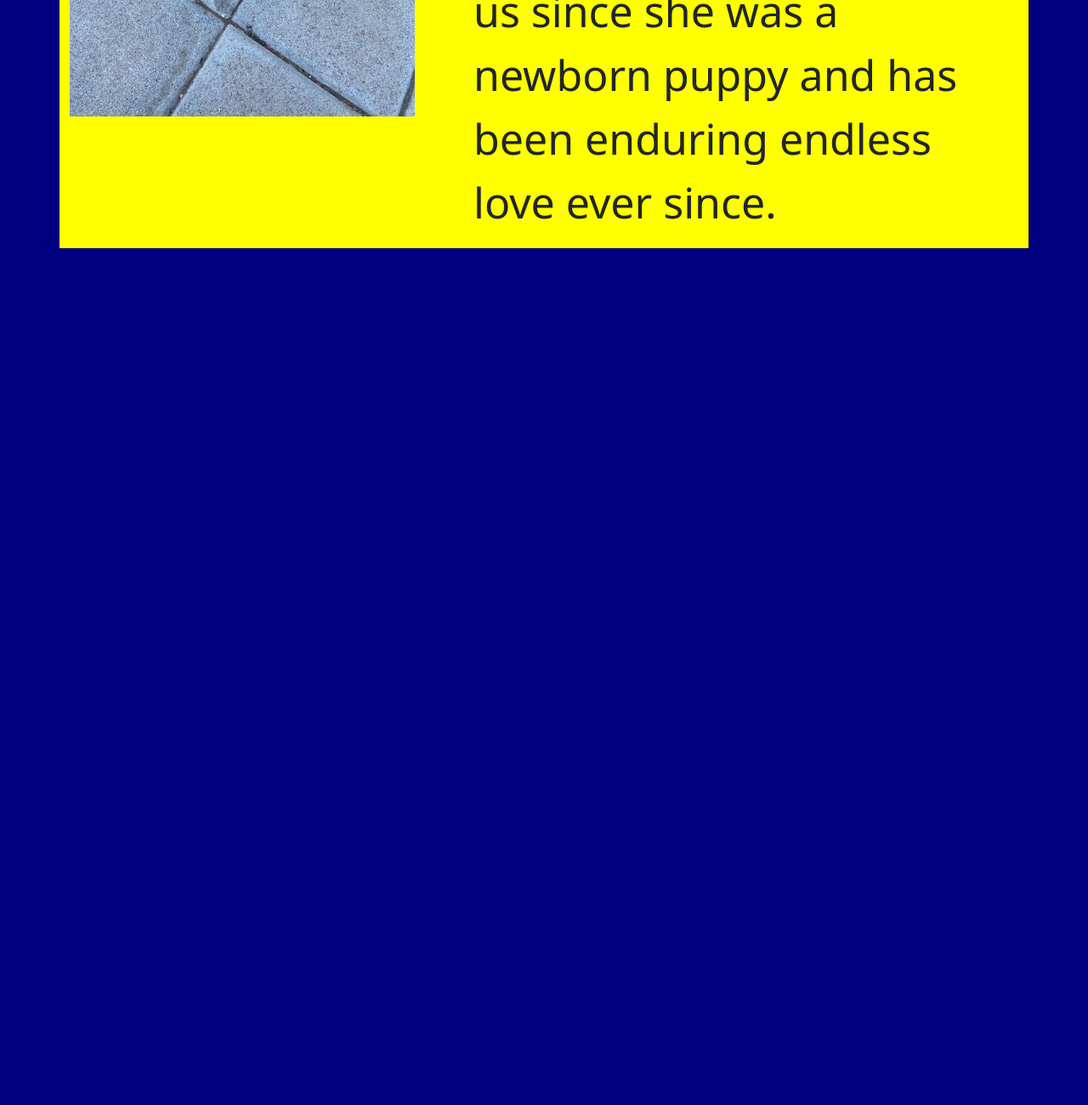
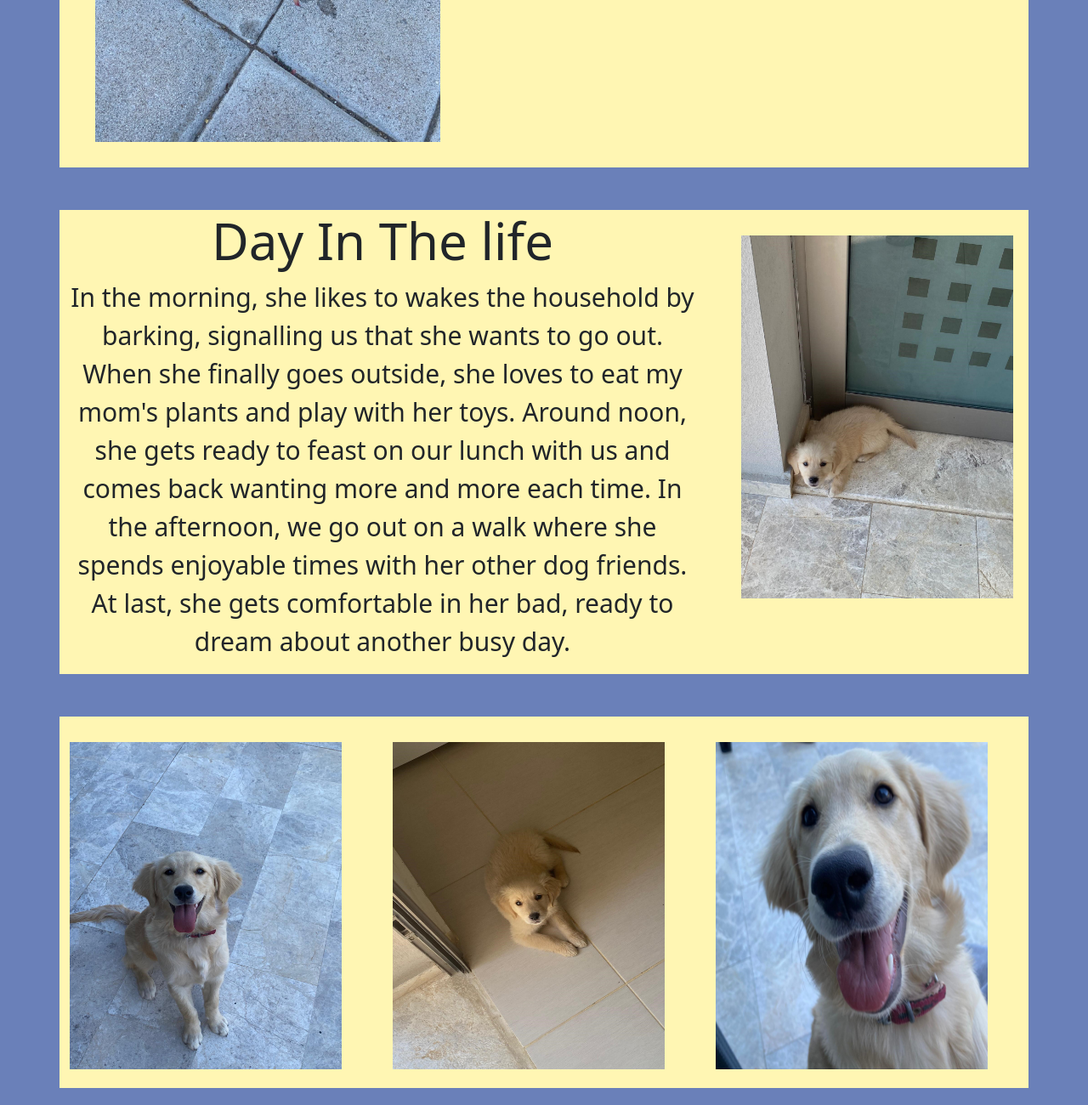
Before and after one commit to almiraberberoglu/almiraberberoglu.github.io, a plain HTML site: page index.html in a window 1280 px wide. Shown: the part 404-1704 px from the top of the page at 85% size. Before the commit the page ends 800 px from the top, so only its background shows below. Drawn offline with nearby package versions, Linux system fonts and the light colour scheme.

Commit message:
Add files via upload

```diff
--- a/css/style.css
+++ b/css/style.css
@@ -1,5 +1,6 @@
 .beren {
 	width: 90%;
+	margin: 30px;
 }
 h1 {
 	font-size: 60px;
@@ -8,11 +9,44 @@ h1 {
 	text-align: center;
 }
 p {
-	font-size: 50px;
+	font-size: 30px;
+	text-align: center;
 }
 .tılsım {
-	background-color: yellow;
+ 	background-color: #FFF6B3;
 }
 body {
-	background-color: navy;
+	background-color: #6A80B9;
 }
+h2 {
+	font-size: 60px;
+	text-align: center;
+}
+.ates {
+	width: 90%;
+	margin:30px;
+}
+.class1 {
+	background-color: #FFF6B3;
+	margin-bottom: 50px;
+	margin-top: 50px;
+}
+.class2 {
+	width: 90%;
+	height: 90%;
+}
+.class3 {
+	width: 90%;
+	height: 90%;
+}
+.class4 {
+	width: 90%;
+	height: 90%
+}
+.class5 {
+	background-color: #FFF6B3;
+}
+.class12 {
+	margin-top: 30px;
+	margin-bottom: -20px
+}
--- a/index.html
+++ b/index.html
@@ -4,9 +4,9 @@
 	<title>My Pet</title>
 	<link rel="stylesheet" type="text/css" href="https://cdn.jsdelivr.net/npm/bootstrap@5.2.3/dist/css/bootstrap.min.css">
 	<link rel="stylesheet" type="text/css" href="css/style.css">
+	<meta name="viewport" content="width-device-width, initial-scale=1">
 </head>
 <body>
-
 	 <div class="container">
 	 	<div class="row tılsım">
 	 		<div class="col-md-5">
@@ -17,18 +17,24 @@
 	 				<p>Ateş is a two year-old Golden Retriever who loves sleeping and going on walks. She has been with us since she was a newborn puppy and has been enduring endless love ever since.</p>
 	 		</div>
 	 	</div>
-	 	<div class="row">
+	 	<div class="row class1">
 	 		<div class="col-md-8">
+	 			<h2>Day In The life</h2>
+	 				<p>In the morning, she likes to wakes the household by barking, signalling us that she wants to go out. When she finally goes outside, she loves to eat my mom's plants and play with her toys. Around noon, she gets ready to feast on our lunch with us and comes back wanting more and more each time. In the afternoon, we go out on a walk where she spends enjoyable times with her other dog friends. At last, she gets comfortable in her bad, ready to dream about another busy day.</p>
 	 		</div>
 	 		<div class="col-md-4">
+	 			<img src="img/ateş2.jpg" class="ates">
 	 		</div>
 	 	</div>
-	 	<div class="row">
-	 		<div class="col-md-4">
+	 	<div class="row class5">
+	 		<div class="col-md-4 class12">
+	 			<img src="img/ateş6.jpeg" class="class2">
 	 		</div>
-	 		<div class="col-md-4">
+	 		<div class="col-md-4 class12">
+	 			<img src="img/ateş3.jpg" class="class3">
 	 		</div>
-	 		<div class="col-md-4">
+	 		<div class="col-md-4 class12">
+	 			<img src="img/ateş5.jpeg" class="class4">
             </div>
 	 	</div>
      </div>
```
